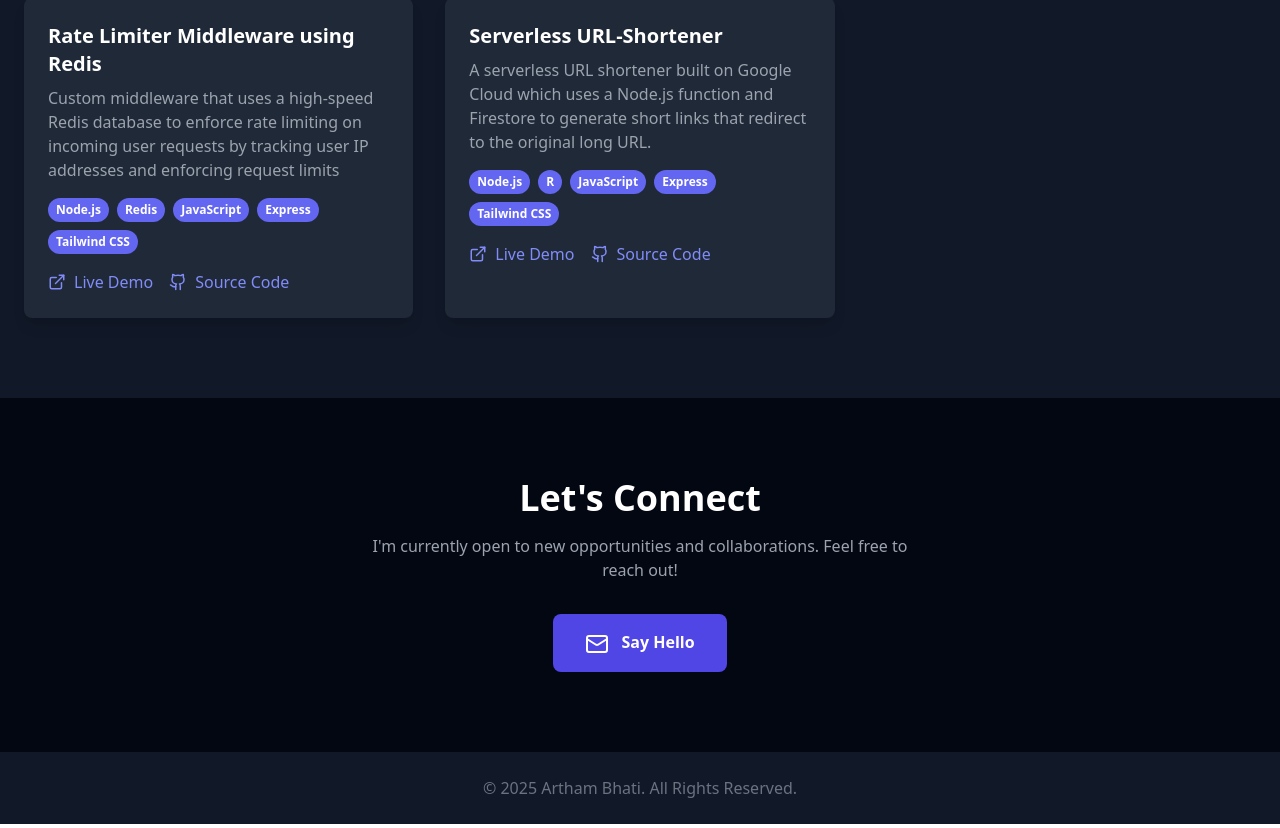
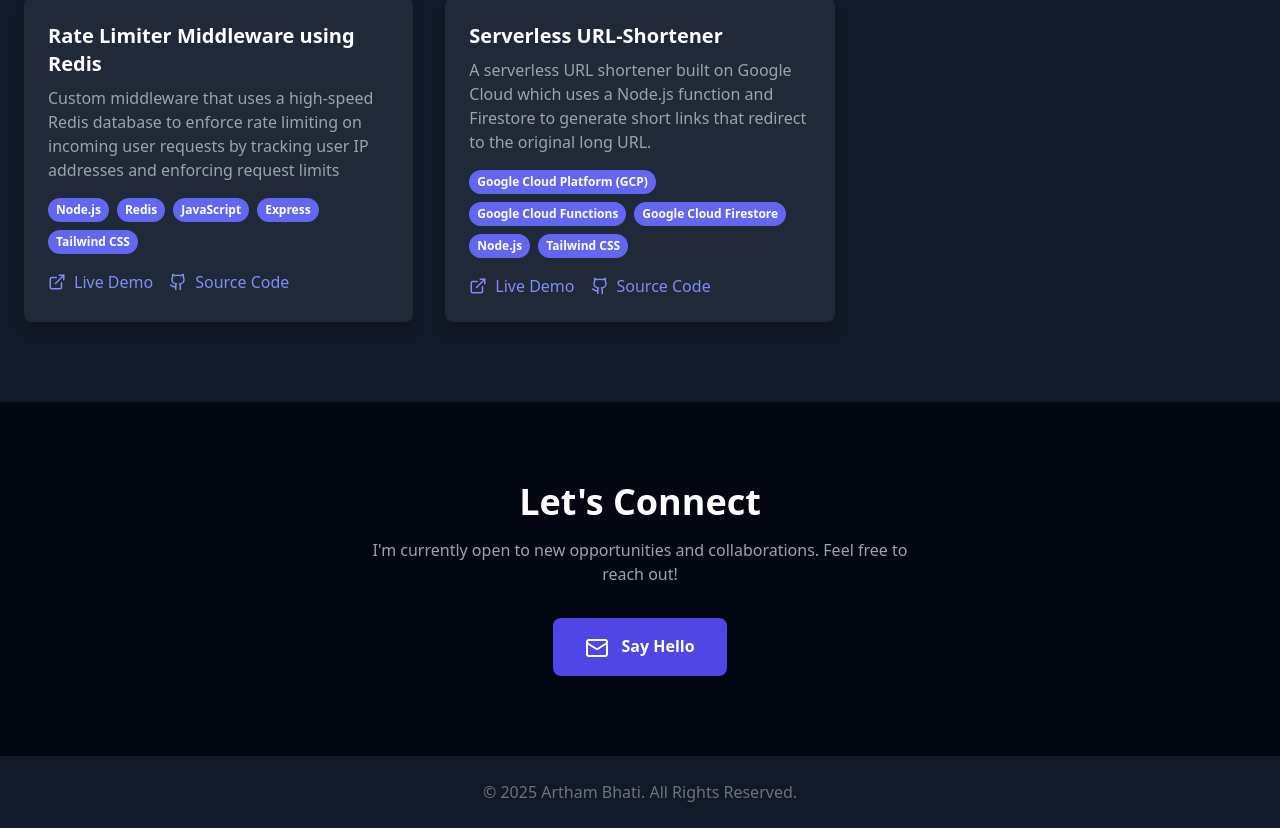
Before and after one commit to Artham001/React-Portfolio, a React (Vite) app: page / in a window 1280 px wide. Shown: the part 1734-2562 px from the top of the page. Built offline with nearby package versions, Linux system fonts and the light colour scheme.

Commit message:
modified url shortener description

```diff
--- a/src/components/Projects.jsx
+++ b/src/components/Projects.jsx
@@ -35,7 +35,7 @@ function Projects() {
     {
       title: "Serverless URL-Shortener",
       description: "A serverless URL shortener built on Google Cloud which uses a Node.js function and Firestore to generate short links that redirect to the original long URL.",
-      tags: ["Node.js", "R", "JavaScript","Express","Tailwind CSS"],
+      tags: ["Google Cloud Platform (GCP)", "Google Cloud Functions", "Google Cloud Firestore","Node.js","Tailwind CSS"],
       liveUrl: "https://serverless-url-shortener-onhjij5fx-artham1503-6988s-projects.vercel.app/",
       repoUrl: "https://github.com/Artham001/ServerLess-URL-Shortener"
     }
```
